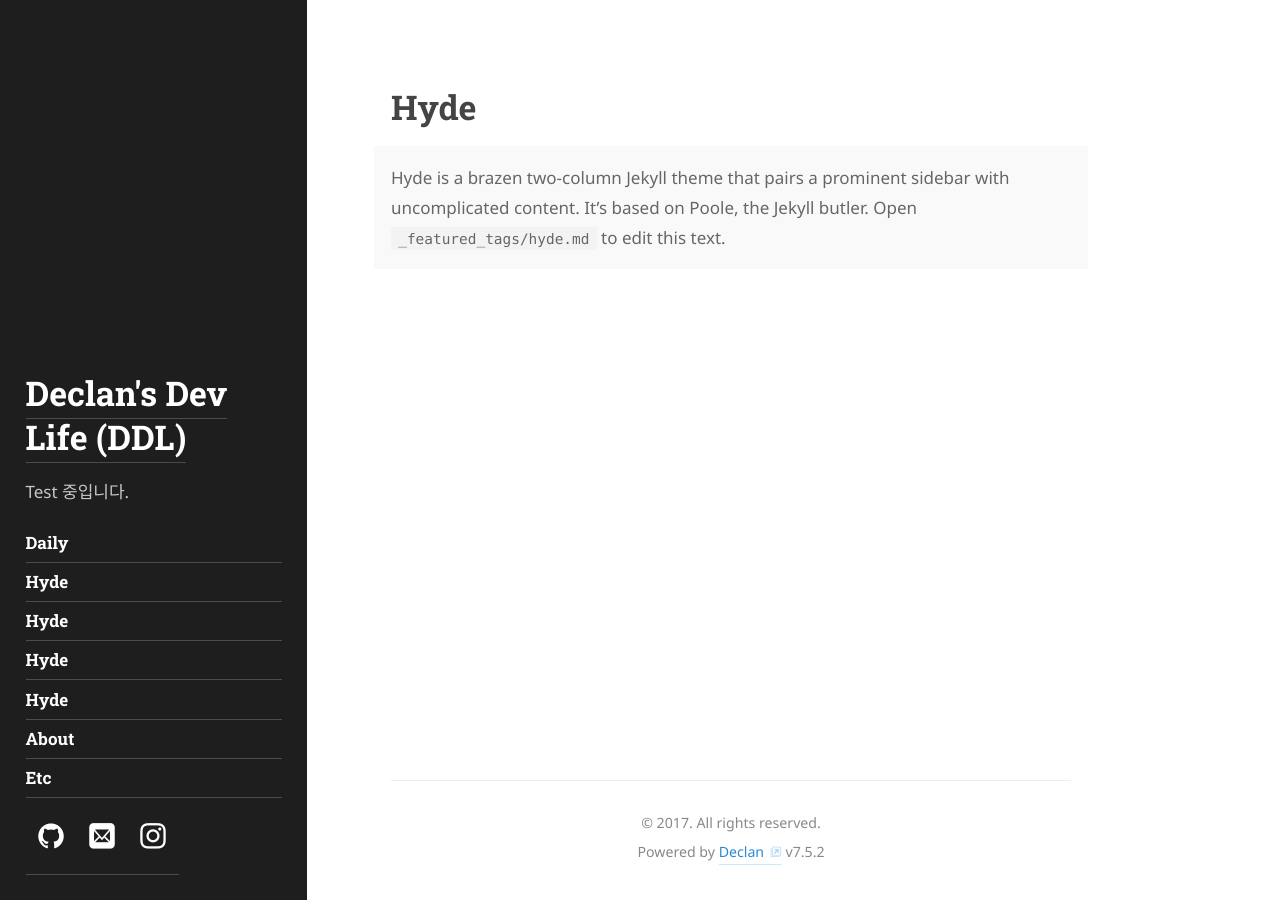
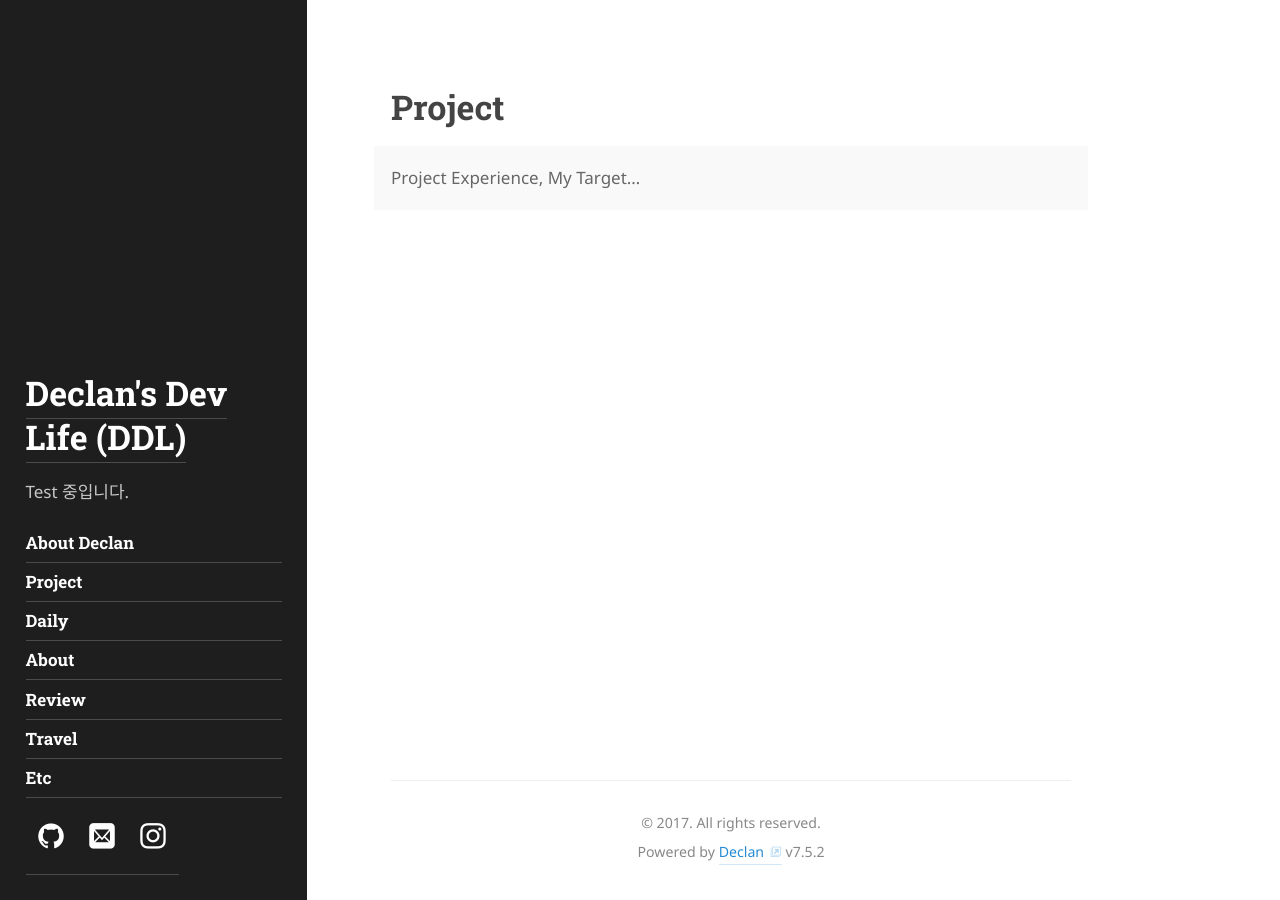
Before and after one commit to DeclanRoh/DeclanRoh.github.io, a Jekyll site: the page built from _featured_tags/project.md, in a window 1280 px wide. Built offline with Jekyll 4.4.1, drawn with Linux system fonts in a browser that asks for light colours; some web fonts are replaced.

Commit message:
add featuredTags

```diff
--- a/_featured_tags/project.md
+++ b/_featured_tags/project.md
@@ -1,13 +1,11 @@
 ---
 layout: list
-title: Hyde
-slug: hyde
+title: Project
+slug: project
 menu: true
-order: 1
+order: 2
 description: >
-  Hyde is a brazen two-column Jekyll theme that pairs a prominent sidebar with uncomplicated content.
-  It’s based on Poole, the Jekyll butler.
-  Open `_featured_tags/hyde.md` to edit this text.
+  Project Experience, My Target...
 accent_color: '#268bd2'
 accent_image:
   background: '#202020'
```
Also changed, not shown: _featured_tags/daily.md (+1 -1 lines), _featured_tags/portfolio.md (+3 -5 lines), _featured_tags/review.md (+4 -6 lines), _featured_tags/travel.md (+4 -6 lines).
